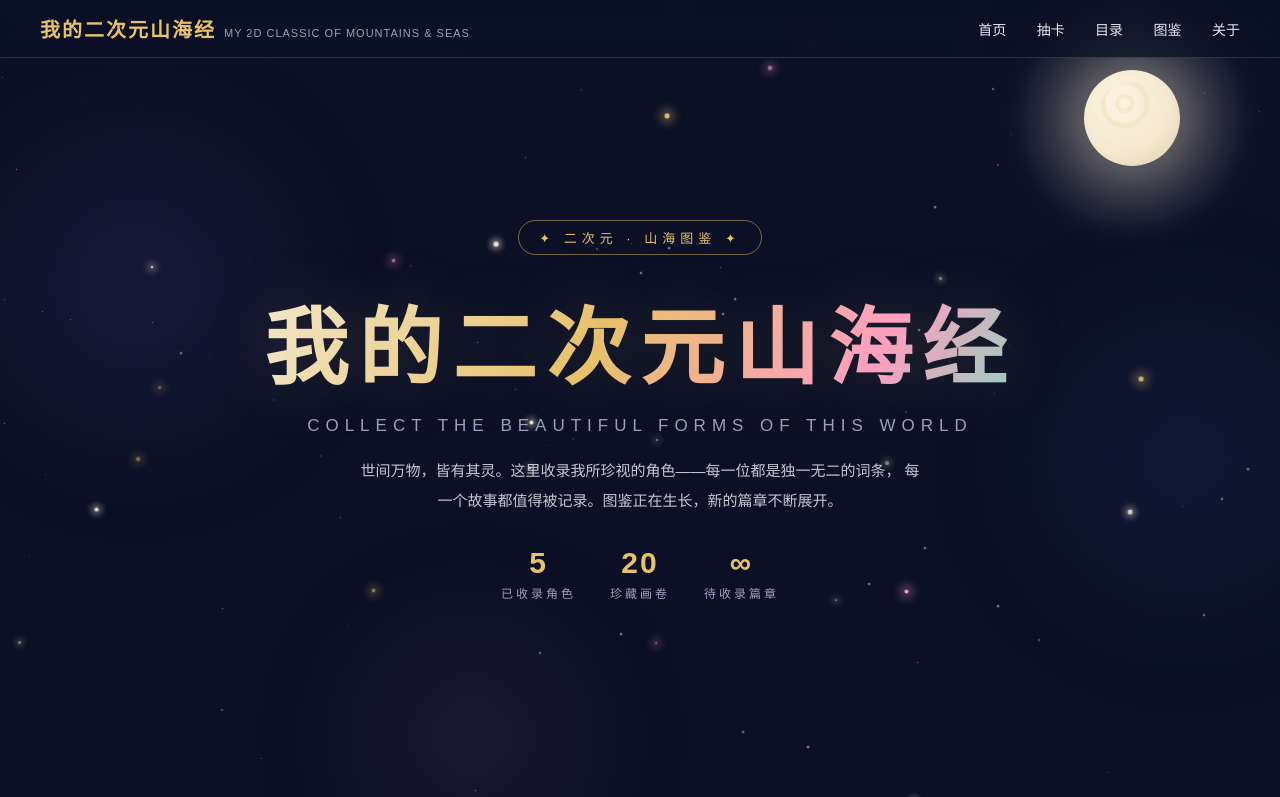
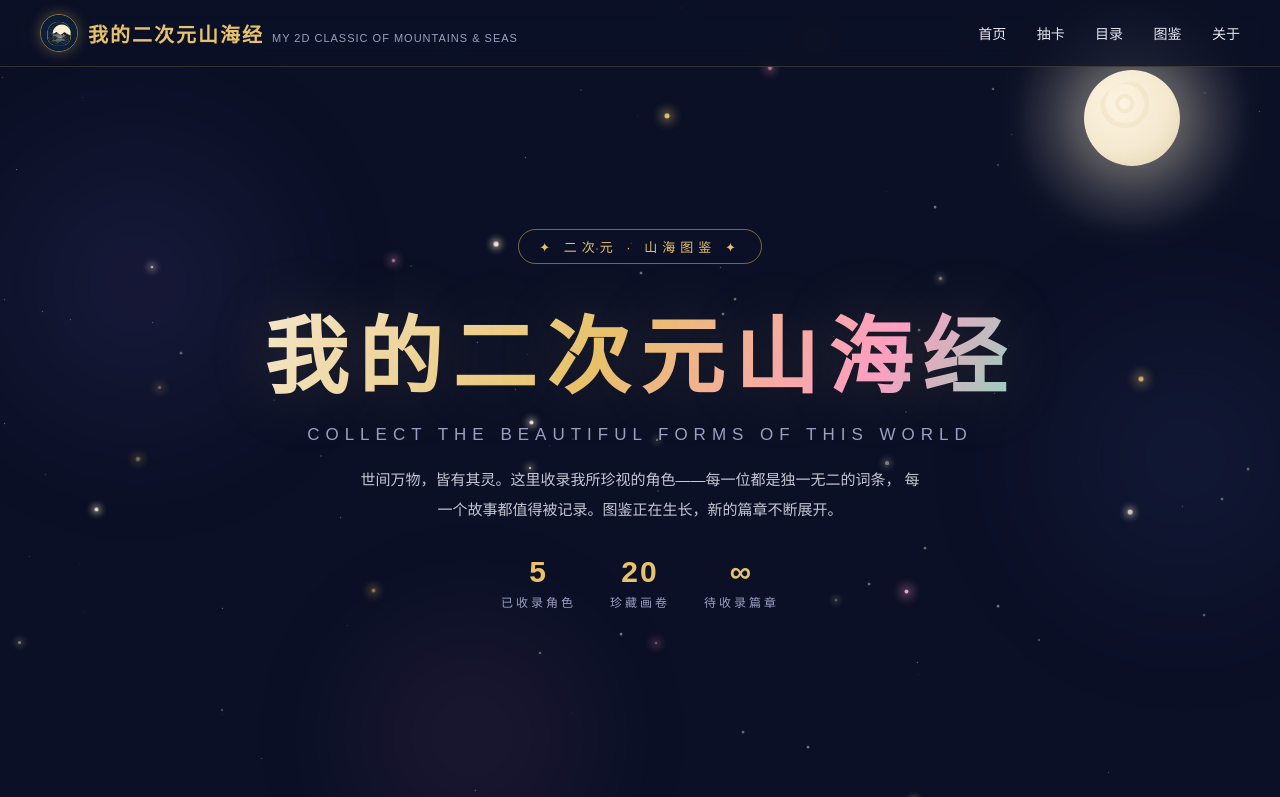
Before and after one commit to pask2026/shanhaijing, a plain HTML site: page index.html in a window 1280 px wide. Shown: the top 797 px of the page. Drawn offline with Linux system fonts and the light colour scheme.

Commit message:
新增网站LOGO：月亮山峦圆形徽章（导航左侧）

```diff
--- a/index.html
+++ b/index.html
@@ -78,8 +78,9 @@
     padding:14px 40px;background:rgba(11,16,38,.75);backdrop-filter:blur(10px);
     border-bottom:1px solid rgba(232,194,107,.18);
   }
-  nav .logo{font-size:20px;font-weight:700;letter-spacing:2px;color:var(--gold)}
+  nav .logo{display:flex;align-items:center;gap:10px;font-size:20px;font-weight:700;letter-spacing:2px;color:var(--gold)}
   nav .logo small{font-size:11px;color:var(--muted);font-weight:400;margin-left:8px;letter-spacing:1px}
+  nav .logo .nav-logo{width:38px;height:38px;border-radius:50%;object-fit:cover;border:1px solid rgba(232,194,107,.55);box-shadow:0 0 14px rgba(232,194,107,.35);flex-shrink:0}
   nav a{color:var(--text);text-decoration:none;margin-left:26px;font-size:14px;transition:color .25s}
   nav a:hover{color:var(--pink)}
   /* Hero */
@@ -357,7 +358,7 @@
 <div class="moon"></div>
 
 <nav>
-  <div class="logo">我的二次元山海经<small>MY 2D CLASSIC OF MOUNTAINS &amp; SEAS</small></div>
+  <div class="logo"><img class="nav-logo" src="img/logo.webp" alt="我的二次元山海经"><span>我的二次元山海经<small>MY 2D CLASSIC OF MOUNTAINS &amp; SEAS</small></span></div>
   <div>
     <a href="#home">首页</a>
     <a href="#draw">抽卡</a>
```
Also changed, not shown: img/logo.webp (added).
